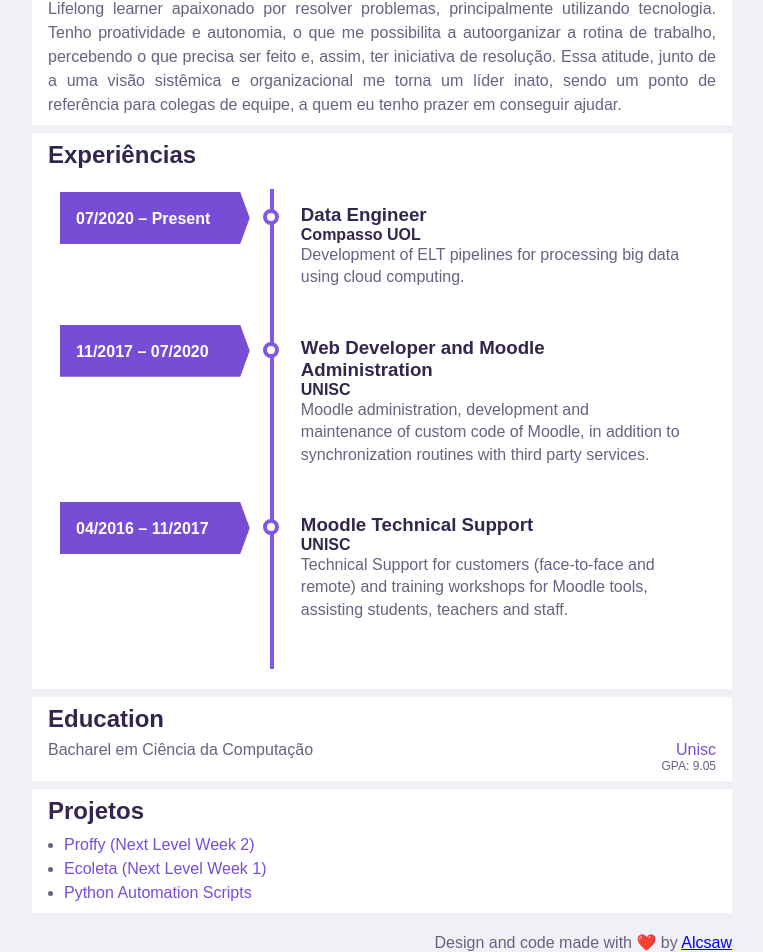
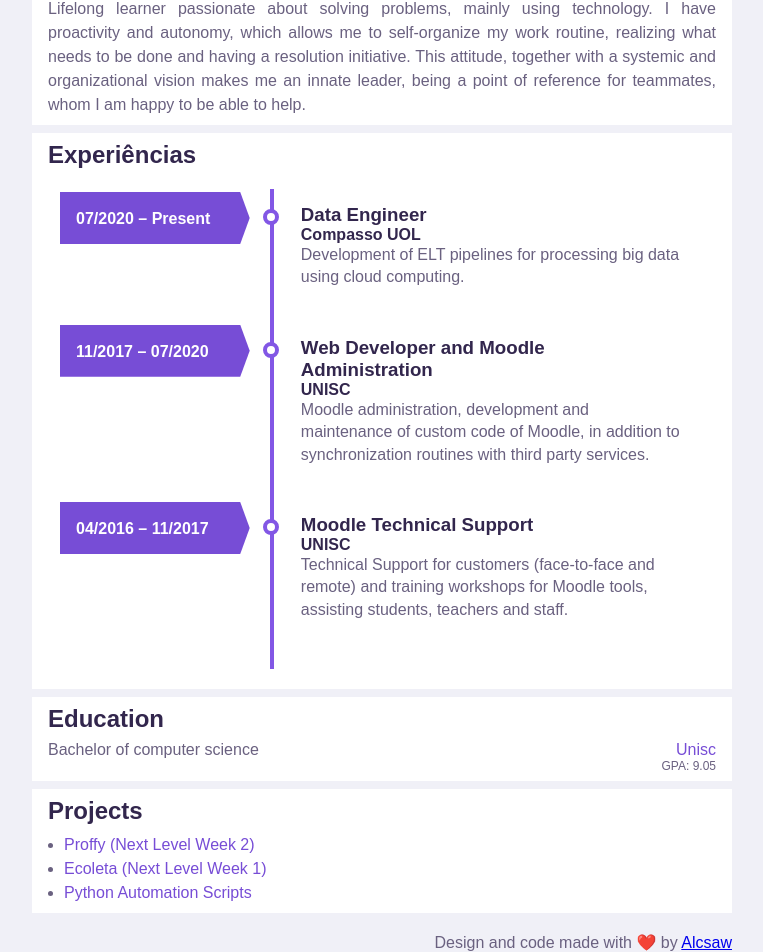
Before and after one commit to Alcsaw/resume-web, a React (Create React App) app: page / in a window 1280 px wide. Shown: the part 229-1181 px from the top of the page, without its empty margins (258-1021 px from the left). Built offline with nearby package versions, Linux system fonts and the light colour scheme.

Commit message:
Adds static version in english

```diff
--- a/src/components/Description/index.tsx
+++ b/src/components/Description/index.tsx
@@ -14,8 +14,8 @@ const Description: React.FC = () => {
   This attitude, together with a systemic and organizational vision makes me an innate leader, being a point of reference for teammates, whom I am happy to be able to help.`
 
   return (
-    <Box label="Resumo">
-      <p className="description-text">{description_ptbr}</p>
+    <Box label="Summary">
+      <p className="description-text">{description}</p>
     </Box>
   );
 }
--- a/src/components/Education/index.tsx
+++ b/src/components/Education/index.tsx
@@ -6,7 +6,7 @@ import './styles.css';
 
 const Education: React.FC = () => {
 
-  const certificationName = "Bacharel em Ciência da Computação";
+  const certificationName = "Bachelor of computer science";
   const issuerName = "Unisc";
   const issuerLink = "unisc.br";
   const certificationGrade = "GPA: 9.05";
--- a/src/components/Projects/index.tsx
+++ b/src/components/Projects/index.tsx
@@ -22,7 +22,7 @@ const Projects: React.FC = () => {
   ];
 
   return (
-    <Box label="Projetos">
+    <Box label="Projects">
       <ul className="projects-list">
         {projects.map((project) => {
           return (
```
